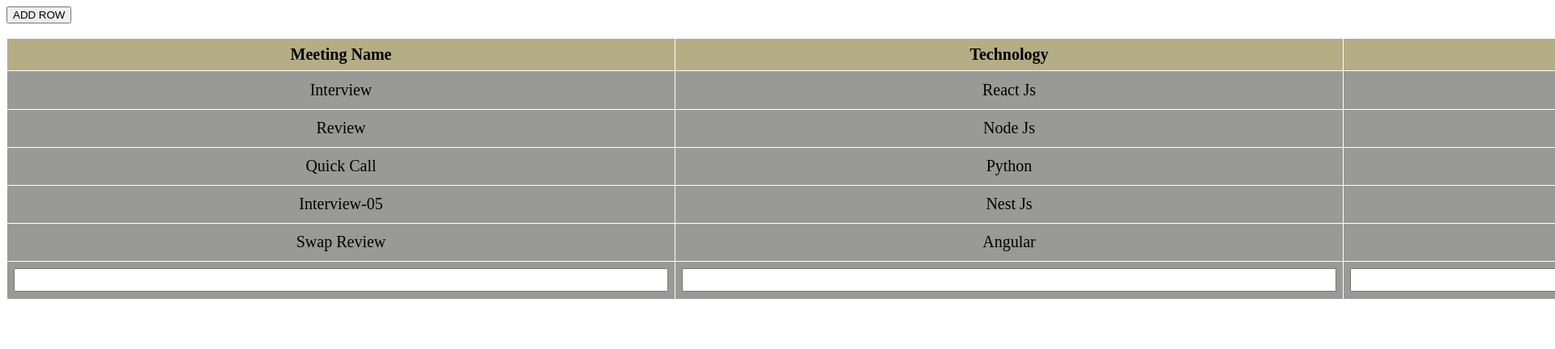
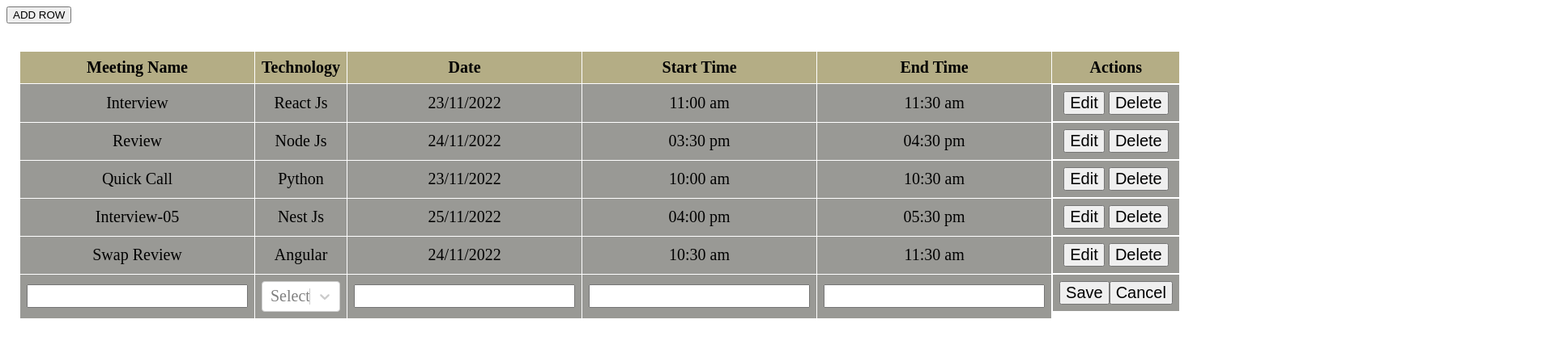
Before and after one commit to Rannith/interview_blocaker, a React app in the folder client/: page / in a window 1280 px wide. Both pictures are taken after a click on the button "ADD ROW". Shown: the top 432 px of the page at 81% size, 1920 px wide, since content can reach past the window. Built offline with nearby package versions, Linux system fonts and the light colour scheme.

Commit message:
table-ui

```diff
--- a/client/package.json
+++ b/client/package.json
@@ -43,6 +43,7 @@
     "@types/react-router-redux": "^5.0.21",
     "@types/redux-actions": "^2.6.2",
     "axios": "^1.1.3",
+    "bootstrap": "^5.2.3",
     "css-loader": "^6.7.2",
     "process": "^0.11.10",
     "react": "^17.0.2",
@@ -50,6 +51,7 @@
     "react-dom": "^17.0.2",
     "react-redux": "^8.0.5",
     "react-router-dom": "^6.4.3",
+    "react-select": "^5.6.1",
     "redux-devtools-extension": "^2.13.9",
     "redux-thunk": "^2.4.2",
     "style-loader": "^3.3.1",
--- a/client/src/action/action.ts
+++ b/client/src/action/action.ts
@@ -1,12 +1,17 @@
 import axios from "axios";
 import { Dispatch } from "react";
-import { InputFieldSlot } from "../shared/types/type";
+import { InputFieldSlot, UserState } from "../shared/types/type";
 import * as types from "./actionType";
 
-export const mySlots = (id: any): any => ({
+export const mySlots = (slots: UserState): any => ({
     type: types.GET_MY_SLOTS,
-    payload: id
+    payload: slots
 })
+
+// export const mySlots = (id: any): any => ({
+//     type: types.GET_MY_SLOTS,
+//     payload: id
+// })
 
 export const addSlotSuccess = (values: InputFieldSlot): any => ({
     type: types.ADD_SLOT,
@@ -33,10 +38,11 @@ export const getErrorMessage = (message) => ({
     payload: message
 })
 
-export const getMySlot = (id: any) => (
+export const getUserSlot = () => (
     dispatch: Dispatch<any>
 ) => {
-    axios.get(`http://localhost:8080/booking/${id}`, id)
+    console.log("hi hi");
+    axios.get("http://localhost:8080/booking")
         .then((res) => {
             if (res.status === 200) {
                 dispatch(mySlots(res.data));
@@ -48,10 +54,10 @@ export const getMySlot = (id: any) => (
         })
 }
 
-export const addSlot = (values: InputFieldSlot) => (
+export const addSlot = (values: any) => (
     dispatch: Dispatch<any>
 ) => {
-    console.log("bye bye");
+    console.log("bye bye", values);
 
     axios.post("http://localhost:8080/booking", values)
         .then((res) => {
@@ -98,3 +104,18 @@ export const deleteSlot = (id: any) => (
             dispatch(getErrorMessage(`This slot ID: ${id} have not deleted`))
         })
 }
+
+// export const getUserSlot = (id: any) => (
+//     dispatch: Dispatch<any>
+// ) => {
+//     axios.get(`http://localhost:8080/booking/${id}`, id)
+//         .then((res) => {
+//             if (res.status === 200) {
+//                 dispatch(mySlots(res.data));
+//                 console.log("Action all slot: ", res.data);
+//             }
+//         })
+//         .catch((error) => {
+//             console.log("Error in all slot dispatch: ", error.response.data.error);
+//         })
+// }
--- a/client/src/components/New.tsx
+++ b/client/src/components/New.tsx
@@ -1,4 +1,4 @@
-import React, { Dispatch, useState } from "react";
+import React, { Dispatch, useEffect, useState } from "react";
 import "./Table.css";
 import data from "../../db.json";
 import { InputFieldSlot } from "../shared/types/type";
@@ -7,13 +7,13 @@ import ReadRow from "./tableRow/ReadRow";
 import EditRow from "./tableRow/EditRow";
 import TableRows from "./TableRows";
 import { store } from "../store";
-import { addSlot } from "../action/action";
-import RowTable from "./RowTable";
+import { addSlot, deleteSlot, getUserSlot } from "../action/action";
+// import "../../node_modules/bootstrap/dist/css/bootstrap.min.css";
 
 const New = () => {
 
-    const [values, setValues] = useState(data);
-    const [rowsData, setRowsData] = useState([]);
+    const [values, setValues] = useState<any>(data);
+    const [rowsData, setRowsData] = useState<any>([]);
 
     const [editData, setEditData] = useState<InputFieldSlot>(initialStateSlot);
     const [editId, setEditId] = useState(null);
@@ -23,17 +23,31 @@ const New = () => {
     const addTableRows = () => {
         console.log("add");
 
-        const rowsInput = dispatchStore(addSlot)
-        // const rowsInput = { initialStateSlot }
+        // const rowsInput = dispatchStore(addSlot)
+        const rowsInput = { initialStateSlot }
         setRowsData([...rowsData, rowsInput])
 
     }
+
+    // useEffect(() => {
+    //     dispatchStore(getUserSlot())
+    // })
 
     const handleChange = (index, e) => {
         const { name, value } = e.target;
         const rowsInput = [...rowsData];
         rowsInput[index][name] = value;
         setRowsData(rowsInput);
+    }
+
+    const handleAdd = (e:React.MouseEvent) => {
+        e.preventDefault()
+        console.log("added",rowsData[0]);
+        delete rowsData[0].initialStateSlot;
+        console.log("roww data : ", rowsData[0]);
+
+        dispatchStore(addSlot(rowsData[0]));
+
     }
 
     const handleEditFormChange = (e) => {
@@ -88,13 +102,21 @@ const New = () => {
     };
 
     const handleDeleteClick = (valueId) => {
+        console.log("delete");
+
         const newvalues = [...values];
+        dispatchStore(deleteSlot(valueId))
 
-        const index = values.findIndex((value) => value.id === valueId);
-
-        newvalues.splice(index, 1);
 
         setValues(newvalues);
+
+        // const newvalues = [...values];
+
+        // const index = values.findIndex((value) => value.id === valueId);
+
+        // newvalues.splice(index, 1);
+
+        // setValues(newvalues);
     };
 
 
@@ -102,11 +124,11 @@ const New = () => {
         <>
             <button onClick={addTableRows} >ADD ROW</button>
             <br /><br />
-            <div className="container">
-                <div className="row">
-                    <div className="col-sm-8">
+            <div className="app-container">
+                {/* <div className="row">
+                    <div className="col-sm-8"> */}
                         <form onSubmit={handleEditFormSubmit}>
-                            <table className="table">
+                            <table>
                                 <thead>
                                     <tr>
                                         <th>Meeting Name</th>
@@ -118,8 +140,7 @@ const New = () => {
                                     </tr>
                                 </thead>
                                 <tbody>
-                                    <>
-                                    {values.map((value) => (
+                                    {values && values.map((value) => (
                                         <>
                                             {editId === value.id ? (
                                                 <EditRow editData={editData} handleEditFormChange={handleEditFormChange} handleCancelClick={handleCancelClick} />
@@ -128,24 +149,14 @@ const New = () => {
                                             )}
                                         </>
                                     ))}
-                                    {/* {rowsData.map((value) => {
-                                        <>
-                                            {rowsData === value.id ? (
-                                                <RowTable rowsData={rowsData} handleChange={handleChange} handleCancelClick={handleCancelClick} />
-                                            ) : (
-                                                <TableRows rowsData={rowsData} handleChange={handleChange} handleCancelClick={handleCancelClick} />
-                                            )}
-                                        </>
-                                    })} */}
-                                    </>
-                                    <TableRows rowsData={rowsData} handleChange={handleChange} handleCancelClick={handleCancelClick} />
+                                    <TableRows rowsData={rowsData} handleChange={handleChange} handleAdd={handleAdd} handleCancelClick={handleCancelClick} />
                                 </tbody>
                             </table>
                         </form>
-                    </div>
+                    {/* </div>
                     <div className="col-sm-4">
-                    </div>
-                </div>
+                    </div> */}
+                {/* </div> */}
             </div>
         </>
     )
--- a/client/src/components/Table.css
+++ b/client/src/components/Table.css
@@ -40,8 +40,8 @@ form td:last-child {
 form * {
     font-size: 20px;
 }
-
+/*
 input[type="text"] {
     width: 800px;
     text-align: center;
-}
+} */
--- a/client/src/components/Table.tsx
+++ b/client/src/components/Table.tsx
@@ -5,6 +5,7 @@ import { InputFieldSlot } from "../shared/types/type";
 import { initialStateSlot } from "../shared/types/types";
 import ReadRow from "./tableRow/ReadRow";
 import EditRow from "./tableRow/EditRow";
+// import "../../node_modules/bootstrap/dist/css/bootstrap.min.css";
 
 const Table = () => {
 
--- a/client/src/components/TableRows.tsx
+++ b/client/src/components/TableRows.tsx
@@ -1,8 +1,19 @@
 //ADD ROW
 
 import React from "react";
+import "./Table.css";
+import Select from 'react-select';
+import makeAnimated from 'react-select/animated';
 
-const TableRows = ({ rowsData, handleChange, handleCancelClick }) => {
+const TableRows = ({ rowsData, handleChange, handleAdd, handleCancelClick }) => {
+
+    const options = [
+        { value: 'chocolate', label: 'Chocolate' },
+        { value: 'strawberry', label: 'Strawberry' },
+        { value: 'vanilla', label: 'Vanilla' }
+    ]
+    const animatedComponents = makeAnimated();
+
     return (
 
         <>
@@ -11,12 +22,21 @@ const TableRows = ({ rowsData, handleChange, handleCancelClick }) => {
                 return (
                     <tr key={index}>
                         <td><input type="text" value={meetingName} onChange={(evnt) => (handleChange(index, evnt))} name="meetingName" className="form-control" /> </td>
-                        <td><input type="text" value={technology} onChange={(evnt) => (handleChange(index, evnt))} name="technology" className="form-control" /> </td>
+                        <td>
+                            <Select
+                                closeMenuOnSelect={false}
+                                components={animatedComponents}
+                                defaultValue={[options[4], options[5]]}
+                                isMulti
+                                options={options}
+                            />
+                        </td>
+                        {/* <td><input type="text" value={technology} onChange={(evnt) => (handleChange(index, evnt))} name="technology" className="form-control" /> </td> */}
                         <td><input type="text" value={date} onChange={(evnt) => (handleChange(index, evnt))} name="date" className="form-control" /> </td>
                         <td><input type="text" value={startTime} onChange={(evnt) => (handleChange(index, evnt))} name="startTime" className="form-control" /></td>
                         <td><input type="text" value={endTime} onChange={(evnt) => (handleChange(index, evnt))} name="endTime" className="form-control" /> </td>
-                        <td><button type="submit">Save</button>
-                        <button type="button" onClick={handleCancelClick}>Cancel</button></td>
+                        <td><button type="submit" onClick={handleAdd}>Save</button>
+                            <button type="button" onClick={handleCancelClick}>Cancel</button></td>
                     </tr>
                 )
             })}
--- a/client/src/components/tableRow/EditRow.tsx
+++ b/client/src/components/tableRow/EditRow.tsx
@@ -1,4 +1,5 @@
 import React from 'react';
+import "../Table.css";
 
 const EditRow = ({ editData, handleEditFormChange, handleCancelClick }) => {
 
--- a/client/src/components/tableRow/ReadRow.tsx
+++ b/client/src/components/tableRow/ReadRow.tsx
@@ -1,10 +1,30 @@
 import React from 'react';
+import "../Table.css";
+// import Select from 'react-select';
+// import makeAnimated from 'react-select/animated';
 
 const ReadRow = ({ value, handleEditClick, handleDeleteClick }) => {
+
+    // const options = [
+    //     { value: 'chocolate', label: 'Chocolate' },
+    //     { value: 'strawberry', label: 'Strawberry' },
+    //     { value: 'vanilla', label: 'Vanilla' }
+    //   ]
+    // const animatedComponents = makeAnimated();
+
     return (
         <tr>
             <td>{value.meetingName}</td>
-            <td>{value.technology}</td>
+            <td>
+                {value.technology}
+                {/* <Select
+                    closeMenuOnSelect={false}
+                    components={animatedComponents}
+                    defaultValue={[options[4], options[5]]}
+                    isMulti
+                    options={options} */}
+                {/* /> */}
+            </td>
             <td>{value.date}</td>
             <td>{value.startTime}</td>
             <td>{value.endTime}</td>
```
Also changed, not shown: 1 other file (tests, documents, lock files or other folders).
